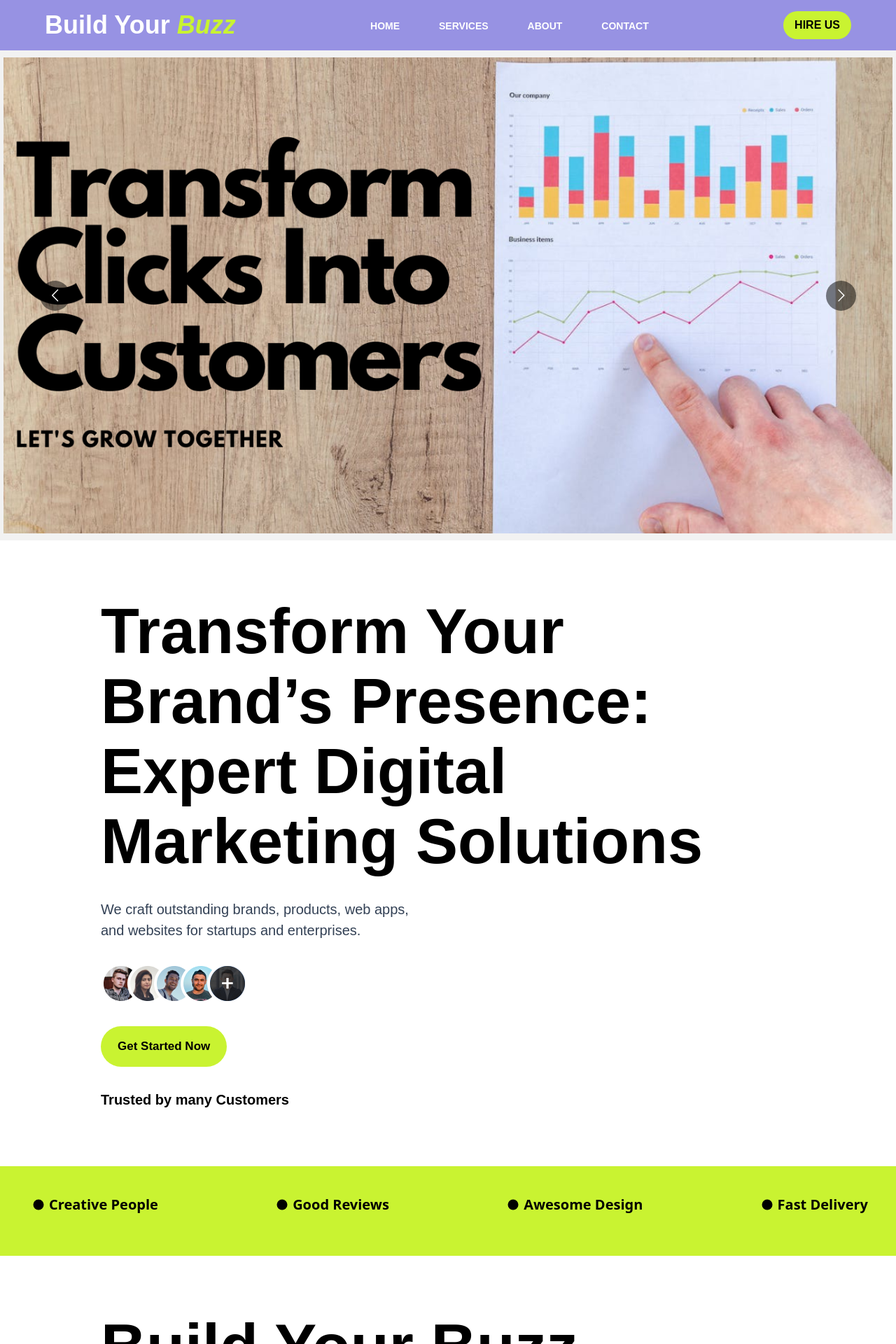
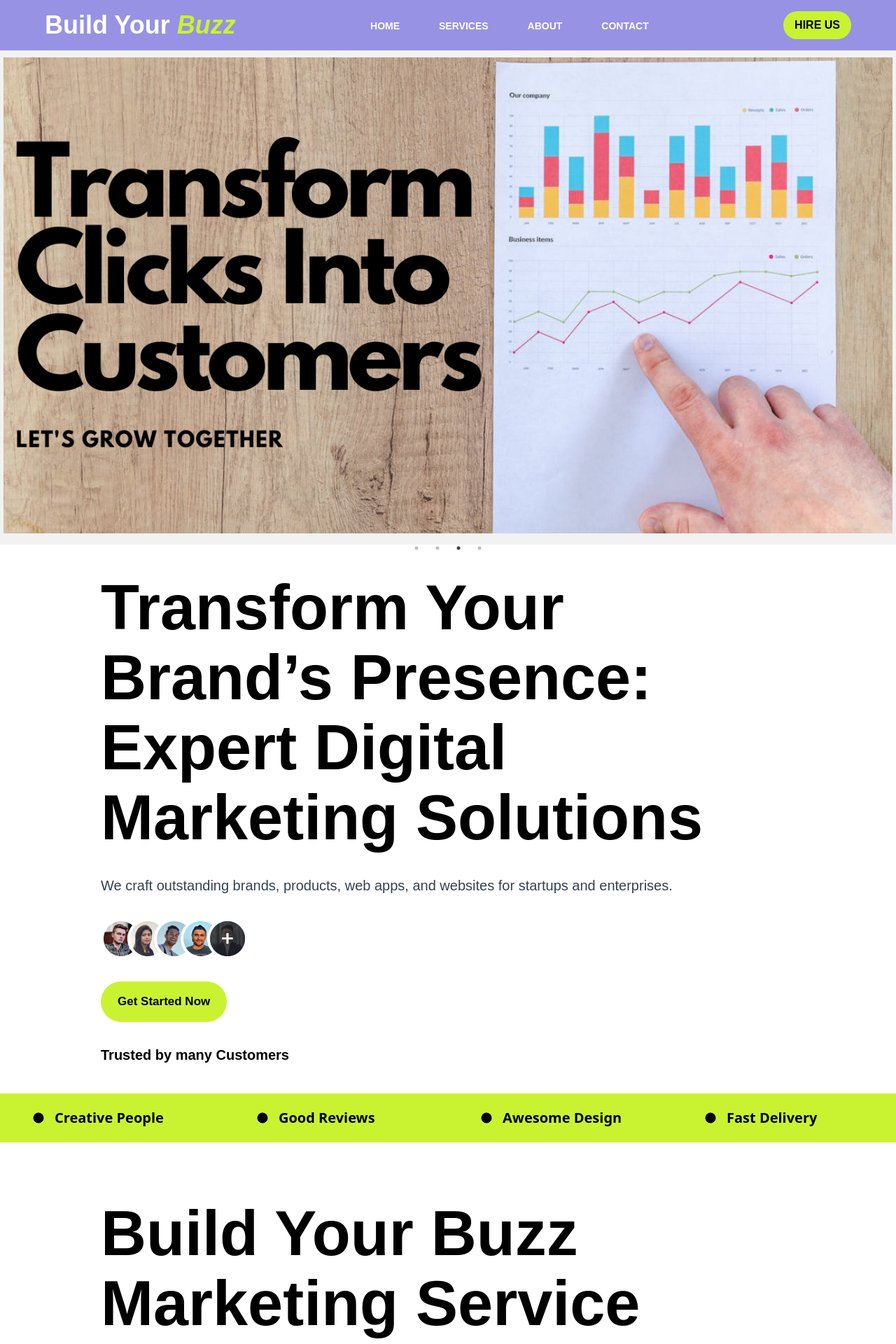
Before and after one commit to Virenishere/build-your-buzz, a React (Create React App) app: page / in a window 1280 px wide. Shown: the top 1920 px of the page at 70% size. Built offline with nearby package versions, Linux system fonts and the light colour scheme.

Commit message:
updating the resposiveness with new carousel effect

```diff
--- a/package.json
+++ b/package.json
@@ -22,6 +22,9 @@
     "react-router-dom": "^6.25.1",
     "react-scripts": "^5.0.1",
     "react-scroll": "^1.9.0",
+    "react-slick": "^0.30.2",
+    "slick-carousel": "^1.8.1",
+    "typescript": "^4.9.5",
     "web-vitals": "^2.1.4"
   },
   "scripts": {
@@ -51,7 +54,6 @@
   "devDependencies": {
     "@types/react": "^18.3.3",
     "@types/react-dom": "^18.3.0",
-    "tailwindcss": "^3.4.6",
-    "typescript": "^5.6.2"
+    "tailwindcss": "^3.4.6"
   }
 }
--- a/src/components/home/Hero.jsx
+++ b/src/components/home/Hero.jsx
@@ -1,6 +1,7 @@
 import React from 'react';
-import Carousel from "react-multi-carousel";
-import 'react-multi-carousel/lib/styles.css';
+import Slider from "react-slick";
+import 'slick-carousel/slick/slick.css';
+import 'slick-carousel/slick/slick-theme.css';
 import { styled } from "@mui/material";
 
 // Images
@@ -11,16 +12,16 @@ import seoimg from "../../assets/seo.png";
 
 // Styled component for the images
 const ImageContainer = styled('div')({
-  position: 'relative', // Allow positioning of child elements
+  position: 'relative',
   width: '100%',
-  height: '85vh', // Maintain a consistent height for carousel items
-  overflow: 'hidden', // Ensure images don't overflow their container
+  height: '85vh',
+  overflow: 'hidden',
 });
 
 const Image = styled('img')({
   width: '100%',
-  height: '100%', // Set height to 100% of the container
-  objectFit: 'cover',  // Cover the entire container while maintaining aspect ratio
+  height: '100%',
+  objectFit: 'cover',
 });
 
 // Carousel items
@@ -31,51 +32,33 @@ const carouselItems = [
   { src: seoimg, alt: 'seo image' },
 ];
 
-// Responsive settings for the carousel
-const responsive = {
-  desktop: { breakpoint: { max: 3000, min: 1024 }, items: 1 },
-  tablet: { breakpoint: { max: 1024, min: 464 }, items: 1 },
-  mobile: { breakpoint: { max: 464, min: 0 }, items: 1 },
-};
-
 // Hero component
 const Hero = () => {
+  // Settings for the slick slider
+  const settings = {
+    dots: true,
+    infinite: true,
+    speed: 500,
+    autoplay: true,
+    autoplaySpeed: 2500,
+    slidesToShow: 1,
+    slidesToScroll: 1,
+    arrows: true,
+  };
+
   return (
     <div style={{ position: 'relative', zIndex: 1 }}>
-      <Carousel
-        responsive={responsive}
-        swipeable={true}
-        draggable={true}
-        infinite={true}
-        autoPlay={true}
-        autoPlaySpeed={2500}
-        dotListClass="custom-dot-list-style"
-        itemClass="carousel-item-padding-40-px"
-        containerClass="carousel-container"
-        arrows={true}
-      >
+      <Slider {...settings}>
         {carouselItems.map((item, index) => (
           <ImageContainer key={index}>
             <Image src={item.src} alt={item.alt} />
           </ImageContainer>
         ))}
-      </Carousel>
+      </Slider>
 
       {/* CSS Styles */}
       <style jsx>{`
-        .carousel-container {
-          position: relative;
-          z-index: 1;
-        }
-
-        .react-multi-carousel-dot {
-          z-index: 2;
-        }
-
-        .react-multi-carousel-arrow {
-          position: absolute;
-          top: 50%;
-          transform: translateY(-50%);
+        .slick-arrow {
           background-color: rgba(0, 0, 0, 0.5);
           border-radius: 50%;
           width: 40px;
@@ -87,15 +70,15 @@ const Hero = () => {
           z-index: 2;
         }
 
-        .react-multi-carousel-arrow--left {
+        .slick-arrow.slick-prev {
           left: 10px;
         }
 
-        .react-multi-carousel-arrow--right {
+        .slick-arrow.slick-next {
           right: 10px;
         }
 
-        .custom-dot-list-style {
+        .slick-dots {
           position: absolute;
           bottom: 20px;
           width: 100%;
@@ -104,7 +87,7 @@ const Hero = () => {
           z-index: 2;
         }
 
-        .custom-dot-list-style .react-multi-carousel-dot {
+        .slick-dots li button {
           background-color: rgba(0, 0, 0, 0.5);
           border-radius: 50%;
           width: 10px;
@@ -112,12 +95,12 @@ const Hero = () => {
           margin: 0 5px;
         }
 
-        .custom-dot-list-style .react-multi-carousel-dot--active {
+        .slick-dots li.slick-active button {
           background-color: #fff;
         }
 
         @media (max-width: 600px) {
-          .react-multi-carousel-arrow {
+          .slick-arrow {
             width: 30px;
             height: 30px;
           }
--- a/src/components/home/Home.jsx
+++ b/src/components/home/Home.jsx
@@ -1,29 +1,27 @@
-import react, { useEffect } from 'react';
+import React, { useEffect } from 'react';
 import Hero from "./Hero";
-import AOS from 'aos'
-import 'aos/dist/aos.css'
+import AOS from 'aos';
+import 'aos/dist/aos.css';
 import { GoDotFill } from "react-icons/go";
-import {Box, styled} from '@mui/material';
-import clients from "../../assets/clients.png"
-import business from "../../assets/business.jpg"
+import { Box, styled } from '@mui/material';
+import clients from "../../assets/clients.png";
+import business from "../../assets/business.jpg";
 import Clients from './Clients';
 import { Link } from "react-router-dom";
-
 
 const Component = styled(Box)`
   padding: 10px 5px;
   background: #F2F2F2;
-`
+`;
 
-const Home = ()=>{
-
-    useEffect(()=>{
+const Home = () => {
+  useEffect(() => {
     AOS.init({
       offset: 200,
       duration: 400,
       easing: 'ease-in-sine',
-        })
-    }, [])
+    });
+  }, []);
 
   return (
     <>
@@ -31,109 +29,57 @@ const Home = ()=>{
         <Hero />
       </Component>
 
-               <section id='hero' className='w-[90%] m-auto flex lg:flex-row flex-col justify-between items-center gap-28 py-20 sm:px-20'>
+      <section id='hero' className='w-[90%] m-auto flex flex-col lg:flex-row justify-between items-center gap-20 py-10 sm:px-20'>
         <div className='flex flex-col justify-center items-start gap-8'>
-                    <h1 data-aos="zoom-in" data-aos-delay="" className='tex-black font-semibold lg:text-[90px] text-[65px] lg:leading-[100px] leading-[80px] font-ubuntu'>Transform Your Brand’s Presence: Expert Digital Marketing Solutions</h1>
-                    <p data-aos="xoom-in" data-aos-delay="400" className='font-ubuntu text-[20px] text-slate-700'>We craft outstanding brands, products, web apps, <br></br>  and websites for startups and enterprises.</p>
-                    <img src={clients} alt="clientimg" />
+          <h1 data-aos="zoom-in" className='text-black font-semibold lg:text-[90px] text-[50px] lg:leading-[100px] leading-[60px] font-ubuntu'>
+            Transform Your Brand’s Presence: Expert Digital Marketing Solutions
+          </h1>
+          <p data-aos="zoom-in" className='font-ubuntu text-[16px] lg:text-[20px] text-slate-700'>
+            We craft outstanding brands, products, web apps, and websites for startups and enterprises.
+          </p>
+          <img src={clients} alt="clientimg" className="max-w-full h-auto" />
 
           <Link to="contact">
-                    <button data-aos="zoom-in" data-aos-delay="600" className='bg-limegreen px-6 py-4 rounded-full text-[17px] font-semibold font-ubuntu hover:bg-black hover:text-white'>Get Started Now</button>
+            <button data-aos="zoom-in" className='bg-limegreen px-6 py-4 rounded-full text-[15px] lg:text-[17px] font-semibold font-ubuntu hover:bg-black hover:text-white'>
+              Get Started Now
+            </button>
           </Link>
 
-                    <div data-aos="zoom-in" data-aos-delay="600" className='flex lg:flex-row flex-col justify-center lg:items-center items-start gap-10'>
+          <div data-aos="zoom-in" className='flex flex-col lg:flex-row justify-center items-start gap-10'>
             <p className='font-ubuntu text-[20px] font-bold text-black'>Trusted by many Customers</p>
           </div>
         </div>
       </section>
 
-
-               <div className="w-100% h-32 bg-limegreen flex flex-row justify-between items-start gap-8 py-10 px-10">
-
-                <div className='w-25% flex'>
-                <GoDotFill className='text-[30px]'/>
-                <p className='text-[20px] font-bold'>Creative People</p>
+      <div className="w-full h-auto bg-limegreen flex flex-wrap justify-between items-center gap-4 py-5 px-10">
+        {["Creative People", "Good Reviews", "Awesome Design", "Fast Delivery"].map((item) => (
+          <div key={item} className='flex items-center w-full sm:w-1/2 md:w-1/5'>
+            <GoDotFill className='text-[30px]' />
+            <p className='text-[18px] md:text-[20px] item-center font-bold ml-2'>{item}</p>
+          </div>
+        ))}
       </div>
 
-                <div className='w-25% flex'>
-                <GoDotFill className='text-[30px]' />
-                <p className='text-[20px] font-bold'>Good Reviews</p>
-                </div>
-
-                <div className='w-25% flex'>
-                <GoDotFill className='text-[30px]'/>
-                <p className='text-[20px] font-bold'>Awesome Design</p>
-                </div>
-
-                <div className='w-25% flex'>
-                <GoDotFill className='text-[30px]' />
-                <p className='text-[20px] font-bold'>Fast Delivery</p>
-                </div>
-
-               </div>
-
-
-               <section id='hero' className='w-[90%] m-auto flex lg:flex-row flex-col justify-between items-center gap-28 py-20 sm:px-20'>
+      {["Build Your Buzz Marketing Service", "High Search Rankings", "Expertise", "Complete Brand Control"].map((title, index) => (
+        <section key={title} id='hero' className='w-[90%] m-auto flex flex-col lg:flex-row justify-between items-center gap-20 py-20 sm:px-20'>
           <div className='flex flex-col items-center gap-8'>
-    <h1 data-aos="zoom-in" data-aos-delay="" className='text-black font-semibold lg:text-[90px] text-[65px] lg:leading-[100px] leading-[80px] font-ubuntu'>
-        Build Your Buzz Marketing Service
+            <h1 data-aos="zoom-in" className='text-black font-semibold lg:text-[90px] text-[50px] lg:leading-[100px] leading-[60px] font-ubuntu'>
+              {title}
             </h1>
-    <img src={business} alt='img'/>
-
-    <p data-aos="zoom-in" data-aos-delay="400" className='font-ubuntu text-[20px] text-slate-700'>
-        Digital marketing refers to the process of enhancing the visibility and appeal of products, services, or brands through the use of digital technologies. It involves utilizing a variety of online platforms such as search engines, social media, email, mobile applications, and digital ads to connect with potential customers. The goal is to drive traffic to websites, boost brand recognition, and generate leads or sales. Strategies in digital marketing include improving search engine rankings (SEO), engaging users through social media, creating valuable content, running targeted email campaigns, investing in online advertising, and analyzing campaign performance to refine and achieve marketing objectives in the digital landscape.
+            <img src={business} alt='img' className="max-w-full h-auto" />
+            <p data-aos="zoom-in" className='font-ubuntu text-[16px] lg:text-[20px] text-slate-700'>
+              {index === 0 ? "Digital marketing refers to the process of enhancing the visibility and appeal of products, services, or brands through the use of digital technologies..." :
+                index === 1 ? "Achieving high search rankings is crucial for boosting your online visibility and attracting more organic traffic to your site..." :
+                index === 2 ? "At Build Your Buzz, our expertise lies at the intersection of innovative digital strategies and proven marketing techniques..." :
+                "Achieving complete brand control means having the ability to shape, manage, and enhance every aspect of your brand’s identity and presence across all digital platforms..."}
             </p>
           </div>
         </section>
-
-
-               <section id='hero' className='w-[90%] m-auto flex lg:flex-row flex-col justify-between items-center gap-28 py-20 sm:px-20'>
-               <div className='flex flex-col items-center gap-8'>
-    <h1 data-aos="zoom-in" data-aos-delay="" className='text-black font-semibold lg:text-[90px] text-[65px] lg:leading-[100px] leading-[80px] font-ubuntu'>
-    High Search Rankings
-    </h1>
-
-    <img src={business} alt='img'/>
-
-    <p data-aos="zoom-in" data-aos-delay="400" className='font-ubuntu text-[20px] text-slate-700'>
-    Achieving high search rankings is crucial for boosting your online visibility and attracting more organic traffic to your site. At Build Your Buzz, we specialize in implementing cutting-edge SEO strategies that propel your website to the top of search engine results pages (SERPs). Our approach includes comprehensive keyword research, on-page optimization, and high-quality link building to ensure your site not only ranks higher but also reaches the right audience. By focusing on the latest SEO trends and best practices, we help you stay ahead of the competition and make your brand more discoverable in a crowded digital landscape. Elevate your online presence and watch your business grow with our expert SEO solutions.
-    </p>
- </div>
-            </section>
-
-
-            <section id='hero' className='w-[90%] m-auto flex lg:flex-row flex-col justify-between items-center gap-28 py-20 sm:px-20'>
-               <div className='flex flex-col items-center gap-8'>
-    <h1 data-aos="zoom-in" data-aos-delay="" className='text-black font-semibold lg:text-[90px] text-[65px] lg:leading-[100px] leading-[80px] font-ubuntu'>
-    Expertise
-    </h1>
-
-    <img src={business} alt='img'/>
-
-    <p data-aos="zoom-in" data-aos-delay="400" className='font-ubuntu text-[20px] text-slate-700'>
-    At Build Your Buzz, our expertise lies at the intersection of innovative digital strategies and proven marketing techniques. Our team of seasoned professionals brings a wealth of experience in various aspects of digital marketing, including search engine optimization (SEO), social media management, content creation, and data analytics. We pride ourselves on our deep understanding of market trends and consumer behavior, allowing us to craft tailored solutions that drive measurable results. Whether you’re looking to enhance your online presence, increase engagement, or achieve sustainable growth, our expertise ensures that your marketing efforts are both strategic and effective. Partner with us to leverage our knowledge and experience, and watch your brand thrive in the dynamic digital landscape.
-    </p>
- </div>
-            </section>
-
-
-            <section id='hero' className='w-[90%] m-auto flex lg:flex-row flex-col justify-between items-center gap-28 py-20 sm:px-20'>
-               <div className='flex flex-col items-center gap-8'>
-    <h1 data-aos="zoom-in" data-aos-delay="" className='text-black font-semibold lg:text-[90px] text-[65px] lg:leading-[100px] leading-[80px] font-ubuntu'>
-    Complete Brand Control
-    </h1>
-
-    <img src={business} alt='img'/>
-
-    <p data-aos="zoom-in" data-aos-delay="400" className='font-ubuntu text-[20px] text-slate-700'>
-    Achieving complete brand control means having the ability to shape, manage, and enhance every aspect of your brand’s identity and presence across all digital platforms. At Build Your Buzz, we empower you with comprehensive tools and strategies to maintain a cohesive and impactful brand image. From crafting a distinctive brand voice and visual style to managing your online reputation and engagement, we ensure that every touchpoint reflects your brand’s core values and messaging. Our tailored approach provides you with the insights and control needed to adapt and evolve your brand strategy, ensuring consistency and alignment with your business goals. Take charge of your brand’s narrative and watch it resonate with your audience, all while reinforcing your market position with our expert support.
-    </p>
- </div>
-            </section>
+      ))}
 
       <Clients />
     </>
-    )
+  );
 }
 
 export default Home;
```
Also changed, not shown: src/components/home/Clients.jsx (+7 -7 lines), 1 other file (tests, documents, lock files or other folders). Lines whose indentation alone changed are shown as unchanged.
